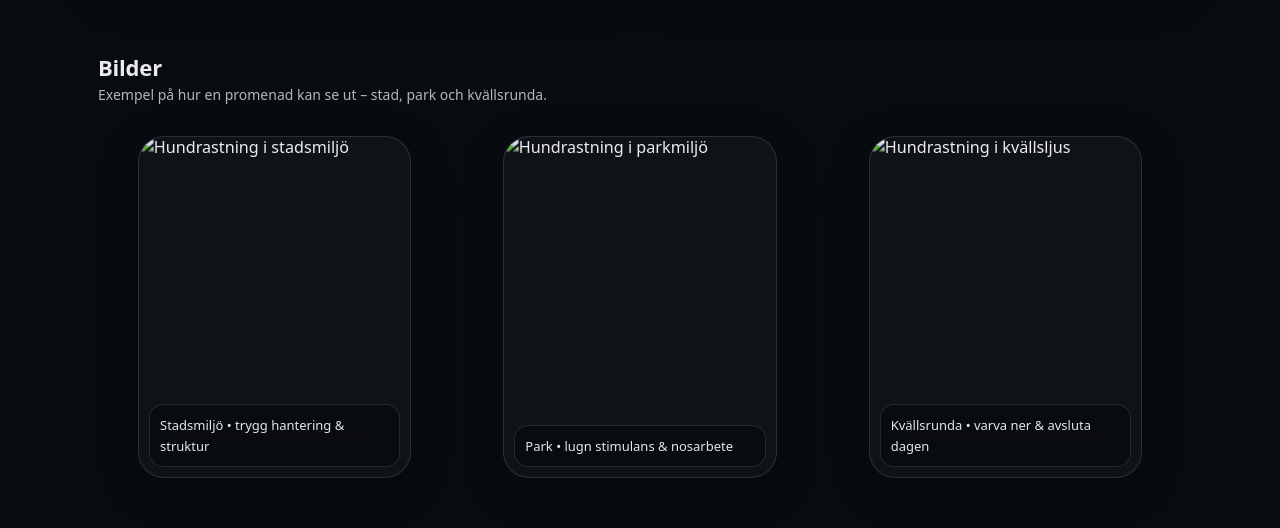
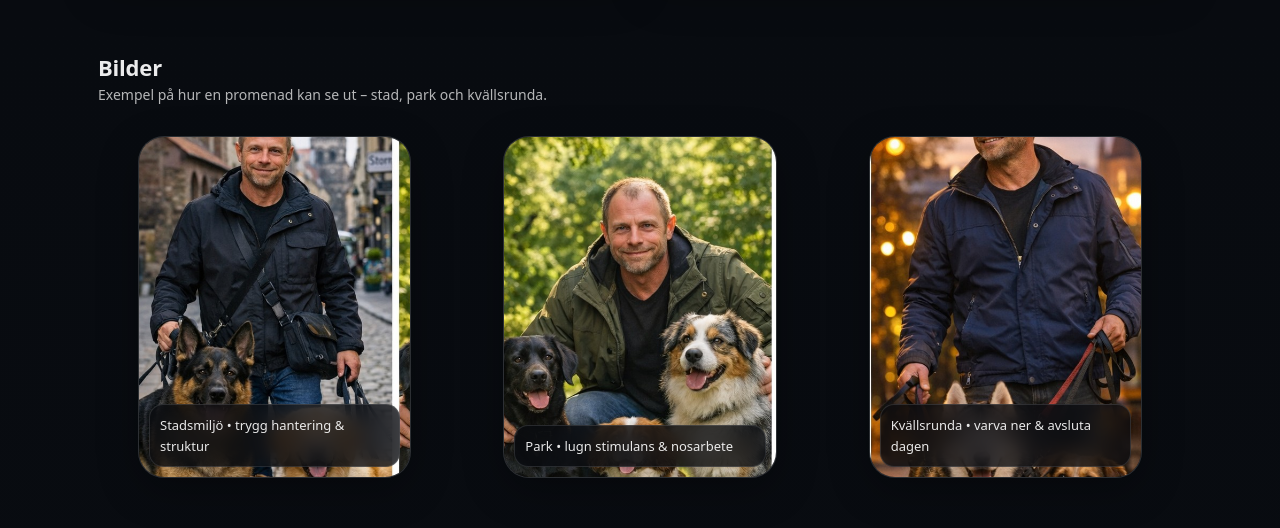
Before and after one commit to westbeach1080/-k9daycare, a plain HTML site: page index.html in a window 1280 px wide. Shown: the part 1220-1748 px from the top of the page. Drawn offline with Linux system fonts and the light colour scheme.

```diff
--- a/index.html
+++ b/index.html
@@ -21,7 +21,8 @@
   <meta property="og:description" content="Professionell hundrastning med tydliga rutiner, trygg hantering och snabb återkoppling." />
   <meta property="og:type" content="website" />
   <meta property="og:url" content="https://westbeach1080.github.io/-k9daycare/" />
-  <meta property="og:image" content="https://westbeach1080.github.io/-k9daycare/ax_walk_3.jpg" />
+  <!-- FIX: og:image ska peka på assets -->
+  <meta property="og:image" content="https://westbeach1080.github.io/-k9daycare/assets/ax_walk_3.jpg" />
 
   <style>
     :root{
@@ -342,8 +343,8 @@
       <div class="hero-grid">
         <div class="panel">
           <div class="hero-media">
-            <!-- Bilderna ligger i ROOT (inte assets) -->
-            <img src="ax_walk_3.jpg" alt="Hundrastning i Lund, kvällspromenad" />
+            <!-- FIX: peka på assets -->
+            <img src="assets/ax_walk_3.jpg" alt="Hundrastning i Lund, kvällspromenad" />
             <div class="hero-overlay" aria-hidden="true"></div>
           </div>
           <div class="hero-body">
@@ -422,15 +423,18 @@
 
       <div class="gallery" aria-label="Bildgalleri">
         <figure class="shot">
-          <img src="ax_walk_1.jpg" alt="Hundrastning i stadsmiljö" />
+          <!-- FIX: peka på assets -->
+          <img src="assets/ax_walk_1.jpg" alt="Hundrastning i stadsmiljö" />
           <figcaption class="cap">Stadsmiljö • trygg hantering & struktur</figcaption>
         </figure>
         <figure class="shot">
-          <img src="ax_walk_2.jpg" alt="Hundrastning i parkmiljö" />
+          <!-- FIX: peka på assets -->
+          <img src="assets/ax_walk_2.jpg" alt="Hundrastning i parkmiljö" />
           <figcaption class="cap">Park • lugn stimulans & nosarbete</figcaption>
         </figure>
         <figure class="shot">
-          <img src="ax_walk_3.jpg" alt="Hundrastning i kvällsljus" />
+          <!-- FIX: peka på assets -->
+          <img src="assets/ax_walk_3.jpg" alt="Hundrastning i kvällsljus" />
           <figcaption class="cap">Kvällsrunda • varva ner & avsluta dagen</figcaption>
         </figure>
       </div>
@@ -709,7 +713,7 @@
   "@type": "LocalBusiness",
   "name": "K9 Care Lund",
   "url": "https://westbeach1080.github.io/-k9daycare/",
-  "image": "https://westbeach1080.github.io/-k9daycare/ax_walk_3.jpg",
+  "image": "https://westbeach1080.github.io/-k9daycare/assets/ax_walk_3.jpg",
   "telephone": "+46735108270",
   "email": "k9daycare@telia.com",
   "priceRange": "330–2750 SEK",
```
